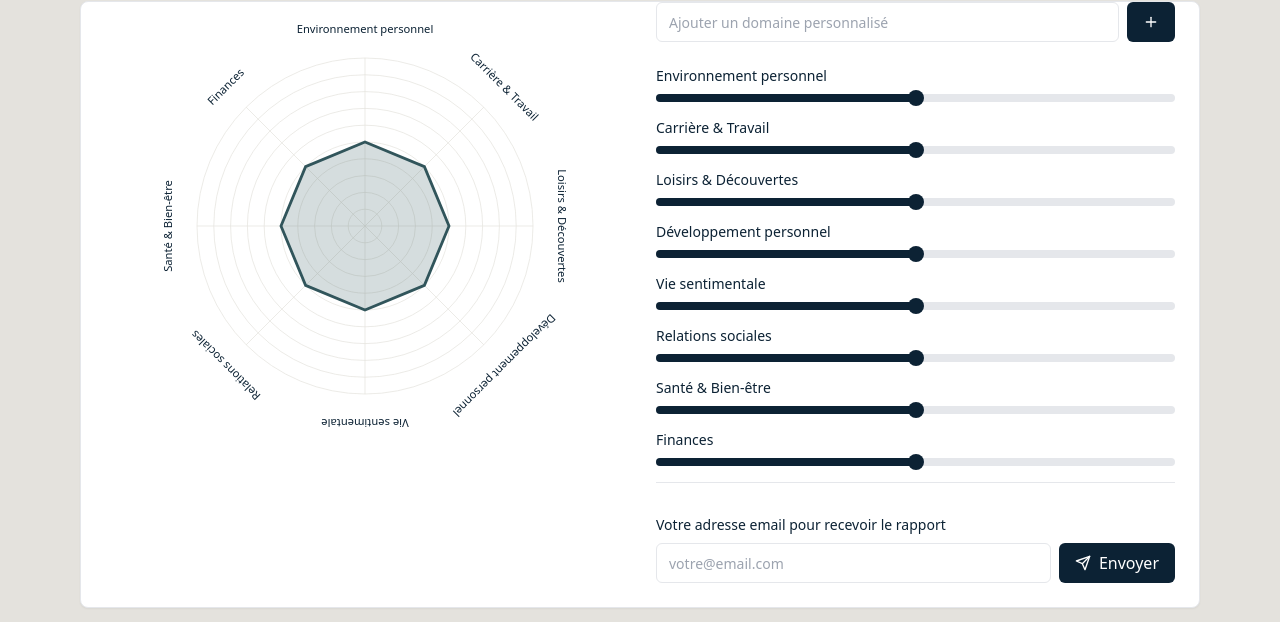
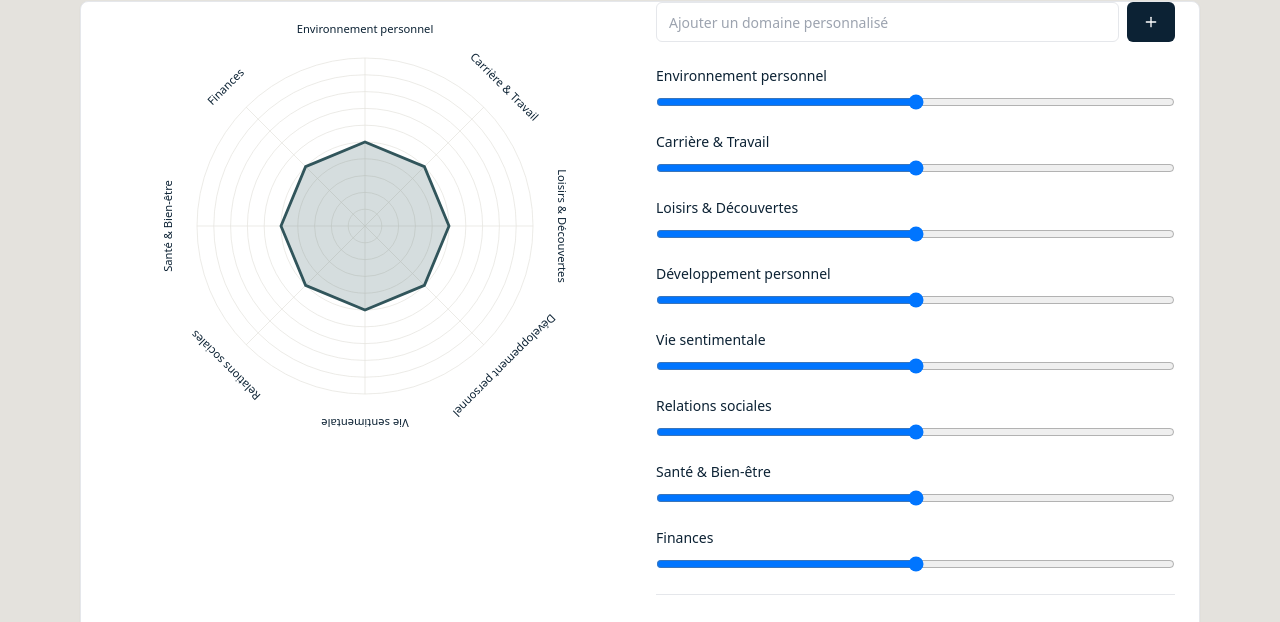
Before and after one commit to Bern0203/roue-de-vie-agentivite, a Next.js app: page / in a window 1280 px wide. Both pictures are taken after a click on the button "Commencer l'évaluation". Shown: the part 127-749 px from the top of the page. Built offline with nearby package versions, Linux system fonts and the light colour scheme; a web font is replaced by a local one.

Commit message:
Update slider.js

```diff
--- a/src/components/ui/slider.js
+++ b/src/components/ui/slider.js
@@ -2,7 +2,6 @@ import * as React from "react"
 
 const Slider = React.forwardRef(({ className, min = 0, max = 100, step = 1, defaultValue, onValueChange, ...props }, ref) => {
   const [value, setValue] = React.useState(defaultValue || [min])
-  const trackRef = React.useRef(null)
 
   const handleChange = (event) => {
     const newValue = [parseInt(event.target.value, 10)]
@@ -10,17 +9,7 @@ const Slider = React.forwardRef(({ className, min = 0, max = 100, step = 1, defa
     onValueChange?.(newValue)
   }
 
-  const getPercentage = (value) => ((value - min) / (max - min)) * 100
-
   return (
-    <div className="relative w-full touch-none select-none" ref={ref} {...props}>
-      <div className="relative h-2 w-full rounded-full bg-gray-200">
-        <div
-          ref={trackRef}
-          className="absolute h-full rounded-full bg-primary"
-          style={{ width: `${getPercentage(value[0])}%` }}
-        />
-      </div>
     <input
       type="range"
       min={min}
@@ -28,20 +17,10 @@ const Slider = React.forwardRef(({ className, min = 0, max = 100, step = 1, defa
       step={step}
       value={value[0]}
       onChange={handleChange}
-        className={`
-          absolute inset-0 h-2 w-full appearance-none bg-transparent
-          [&::-webkit-slider-thumb]:h-4 [&::-webkit-slider-thumb]:w-4
-          [&::-webkit-slider-thumb]:appearance-none [&::-webkit-slider-thumb]:rounded-full
-          [&::-webkit-slider-thumb]:bg-primary [&::-webkit-slider-thumb]:transition
-          [&::-webkit-slider-thumb]:cursor-pointer
-          [&::-moz-range-thumb]:h-4 [&::-moz-range-thumb]:w-4
-          [&::-moz-range-thumb]:appearance-none [&::-moz-range-thumb]:rounded-full
-          [&::-moz-range-thumb]:border-0 [&::-moz-range-thumb]:bg-primary
-          [&::-moz-range-thumb]:transition [&::-moz-range-thumb]:cursor-pointer
-          ${className}
-        `}
+      className={`w-full ${className}`}
+      ref={ref}
+      {...props}
     />
-    </div>
   )
 })
 Slider.displayName = "Slider"
```
Lines whose indentation alone changed are shown as unchanged.
